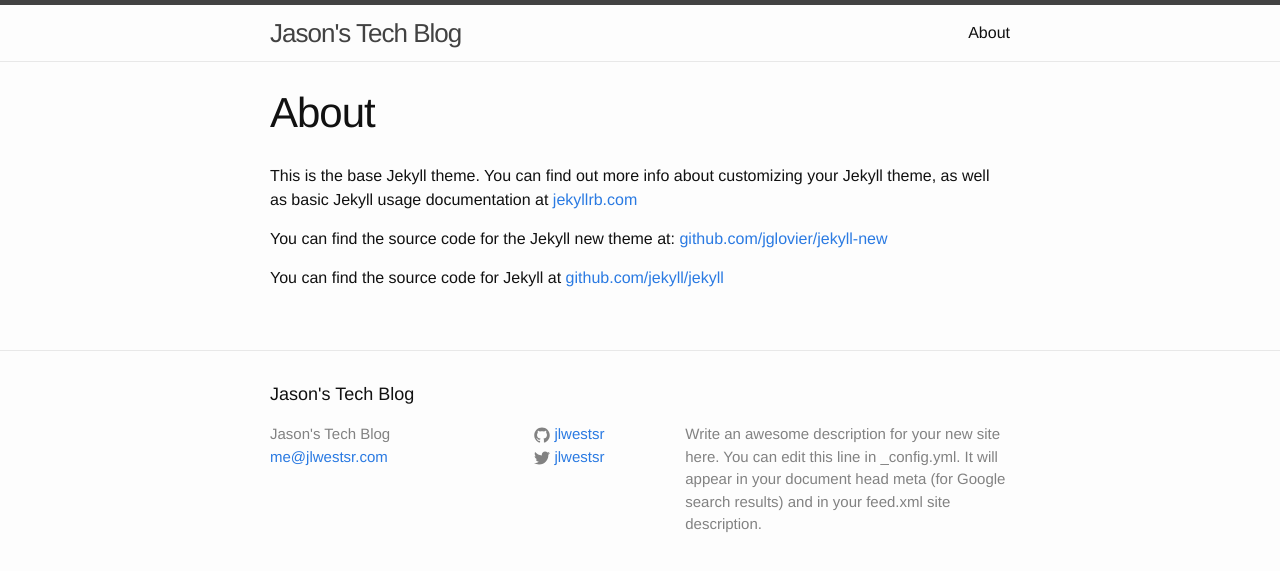
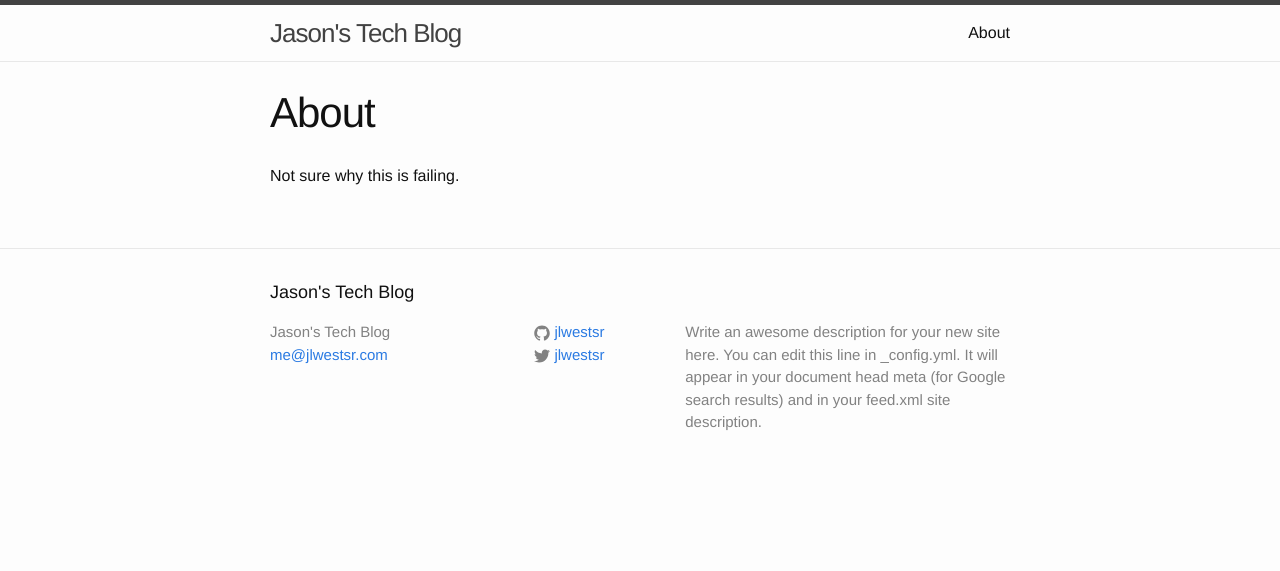
Before and after one commit to jlwestsr/jlwestsr.github.io, a Jekyll site: the page built from about/index.html, in a window 1280 px wide. Shown: the top 571 px of the page. Built offline with Jekyll 4.4.1, drawn with Linux system fonts in a browser that asks for light colours.

```diff
--- a/_config.yml
+++ b/_config.yml
@@ -1,16 +1,25 @@
 # Site settings
 title: Jason's Tech Blog
-email: me@jlwestsr.com
-
 description: > # this means to ignore newlines until "baseurl:"
   Write an awesome description for your new site here. You can edit this
   line in _config.yml. It will appear in your document head meta (for
   Google search results) and in your feed.xml site description.
+tagline: Site Tagline
 
 baseurl: "" # the subpath of your site, e.g. /blog/
 url: "http://jlwestsr.com" # the base hostname & protocol for your site
+
+author:
+  name: Jason L West Sr
+  email: me@jlwestsr.com
+  github: jlwestsr
+  twitter: jlwestsr
+  linkedin: jlwestsr
+  feedburner: jlwestsr
+
 twitter_username: jlwestsr
 github_username:  jlwestsr
+email: me@jlwestsr.com
 
 # Build settings
 markdown: kramdown
--- a/about.md
+++ /dev/null
@@ -1,11 +0,0 @@
----
-layout: page
-title: About
-permalink: /about/
----
-
-This is the base Jekyll theme. You can find out more info about customizing your Jekyll theme, as well as basic Jekyll usage documentation at [jekyllrb.com](http://jekyllrb.com/)
-
-You can find the source code for the Jekyll new theme at: [github.com/jglovier/jekyll-new](https://github.com/jglovier/jekyll-new)
-
-You can find the source code for Jekyll at [github.com/jekyll/jekyll](https://github.com/jekyll/jekyll)
--- /dev/null
+++ b/about/index.html
@@ -0,0 +1,8 @@
+---
+layout: page
+title: "About"
+description: ""
+---
+<p>
+    Not sure why this is failing.
+</p>
--- a/index.html
+++ b/index.html
@@ -20,4 +20,6 @@
 
   <p class="rss-subscribe">subscribe <a href="{{ "/feed.xml" | prepend: site.baseurl }}">via RSS</a></p>
 
+
+
 </div>
```
Also changed, not shown: 1 other file.
